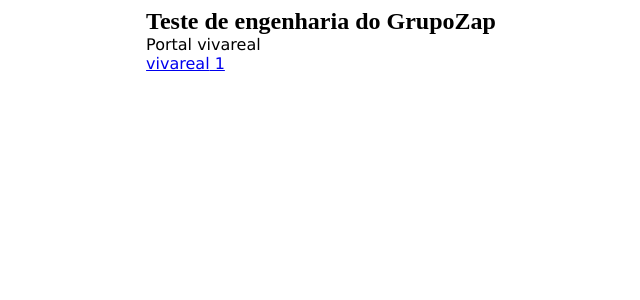
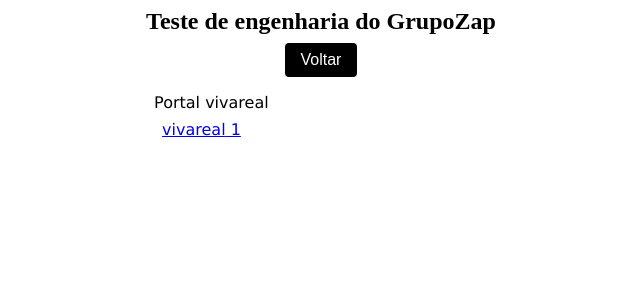
Before and after one commit to dreews/app-properties, a React (Create React App) app: page /portal/vivareal in a window 1280 px wide. Shown: the top 300 px of the page, without its empty margins (319-959 px from the left). Built offline with nearby package versions, Linux system fonts and the light colour scheme.

Commit message:
fix back button

```diff
--- a/src/views/Portal.js
+++ b/src/views/Portal.js
@@ -1,17 +1,36 @@
 import React, { Component } from 'react';
+import { observer } from 'mobx-react';
 import { Link } from 'react-router-dom';
+import { Flex, Button, Box } from 'rebass';
+import context from '../stores/context';
 
 class Portal extends Component {
-  render () {
+  static contextType = context;
+
+  render() {
+    const { history, match } = this.props;
+
     return (
-      <div>
-        Portal {this.props.match.params.portal}
-        <div>
-          <Link to={`/portal/${this.props.match.params.portal}/1`}>{this.props.match.params.portal} 1</Link>
-        </div>
-      </div>
+      <>
+        <Flex p={2} justifyContent="center">
+          <Button
+            bg="black"
+            onClick={() => {
+              history.push('/');
+            }}
+          >
+            Voltar
+          </Button>
+        </Flex>
+        <Box p={2}>
+          Portal {match.params.portal}
+          <Box p={2}>
+            <Link to={`/portal/${match.params.portal}/1`}>{match.params.portal} 1</Link>
+          </Box>
+        </Box>
+      </>
     )
   }
 }
 
-export default Portal;
+export default observer(Portal);
```
